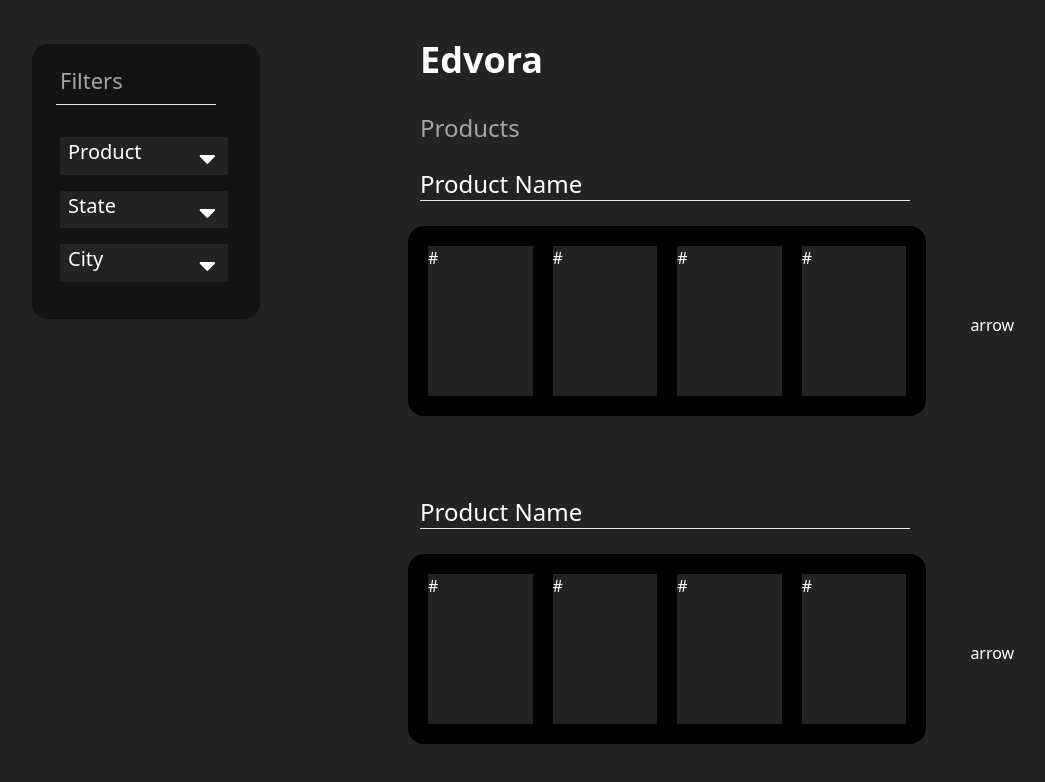
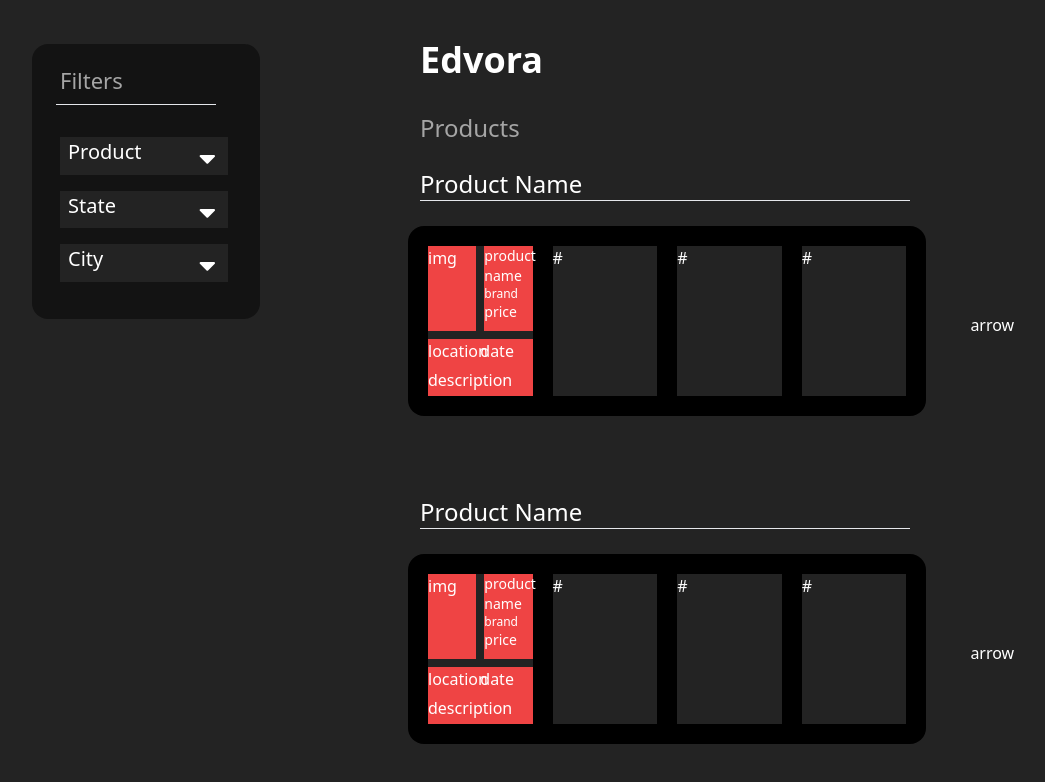
Before and after one commit to ElRemolino/Edvora-Frontend, a Next.js app: page / in a window 1280 px wide. Shown: the top 782 px of the page, without its empty margins (8-1053 px from the left). Built offline with nearby package versions, Linux system fonts and the light colour scheme; no server answers.

Commit message:
Carousel Card is set up to recieve appropriate data and display it

```diff
--- /dev/null
+++ b/components/Carousel/Card.js
@@ -0,0 +1,23 @@
+import React from 'react';
+import Image from 'next/image';
+
+const Card = () => {
+  return (
+    <div className=" bg-edvora-greyCard text-white lg:h-[150px] lg:w-[210px] grid grid-cols-2 gap-2">
+      <div className="bg-red-500 ">img</div>
+      <ul className="bg-red-500 ">
+        <li className="  text-sm ">product name</li>
+        <li className="  text-xs ">brand</li>
+        <li className="  text-sm ">price</li>
+      </ul>
+      <div className="bg-red-500  col-span-2 grid grid-cols-2">
+       <span>location</span>
+       <span>date</span>
+       description
+      </div>
+
+    </div>
+  )
+}
+
+export default Card;
--- a/components/Carousel/CarouselContainer.js
+++ b/components/Carousel/CarouselContainer.js
@@ -1,4 +1,5 @@
 import React from 'react';
+import Card from './Card';
 
 const CarouselContainer = () => {
   return (
@@ -7,7 +8,7 @@ const CarouselContainer = () => {
       <hr className="text-edvora-hr lg:h-[10px] lg:w-[85%]"></hr>
       <div className="lg:flex lg:pt-4">
         <div className="bg-black h-[190px] max-w-[90%] rounded-2xl lg:flex lg:justify-start lg:p-5 lg:relative lg:right-3 lg:space-x-5">
-          <div className=" bg-edvora-greyCard text-white lg:h-[150px] lg:w-[210px]">#</div>
+          <Card />
           <div className=" bg-edvora-greyCard text-white lg:h-[150px] lg:w-[210px]">#</div>
           <div className=" bg-edvora-greyCard text-white lg:h-[150px] lg:w-[210px]">#</div>
           <div className=" bg-edvora-greyCard text-white lg:h-[150px] lg:w-[210px]">#</div>
```
